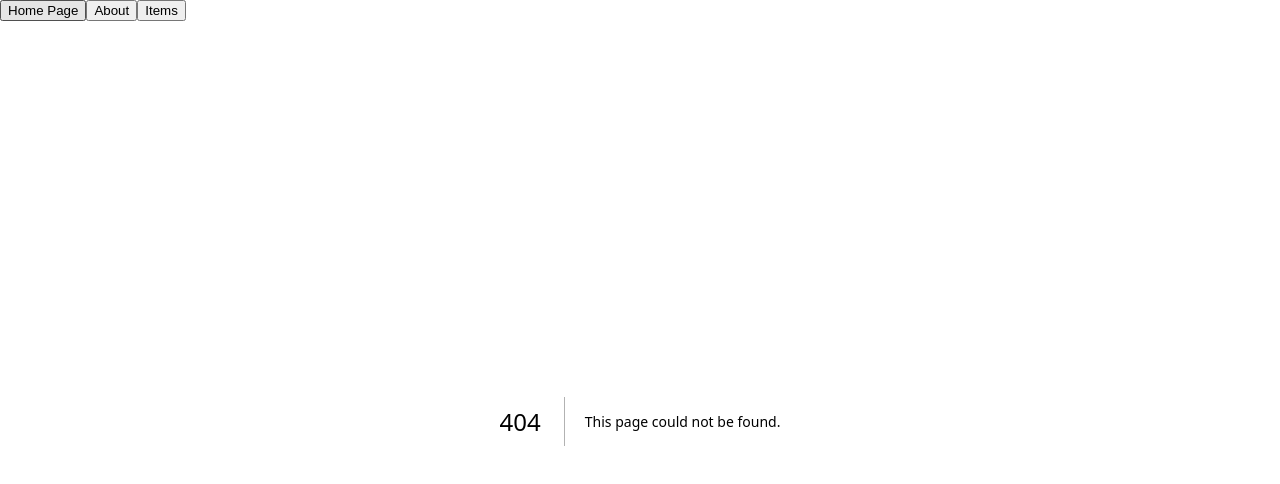
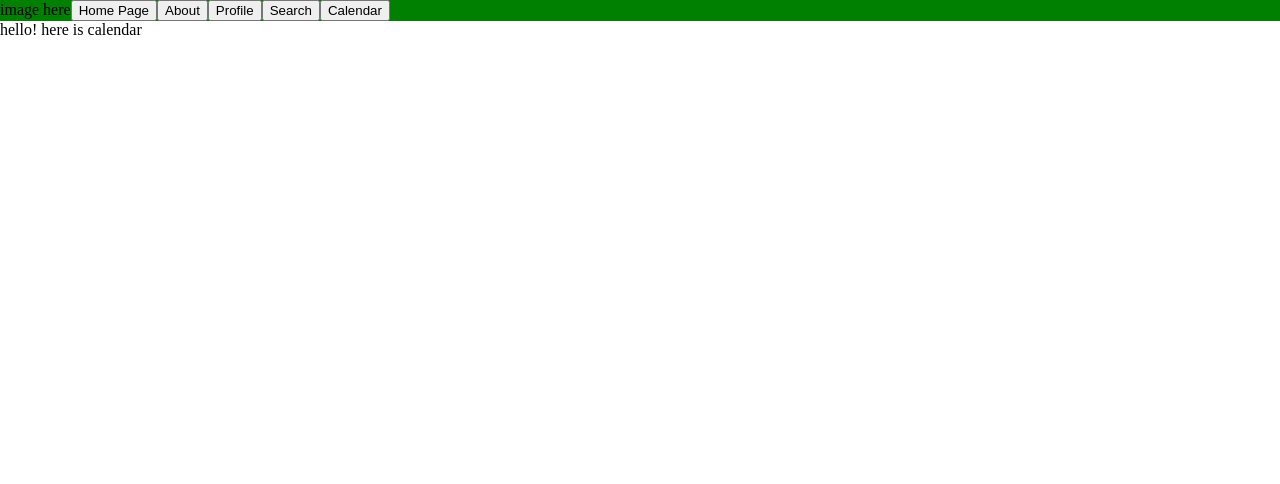
Before and after one commit to essence-666/fontend-project, a Next.js app: page /calendar in a window 1280 px wide. Before the commit this address had no page. Shown: the top 484 px of the page. Built offline with nearby package versions, Linux system fonts and the light colour scheme.

Commit message:
fix(header + navigation): change buttons corresponding to the our figma

```diff
--- /dev/null
+++ b/src/app/calendar/page.tsx
@@ -0,0 +1,7 @@
+import React from "react";
+
+const calendarPage = () => {
+  return <div> hello! here is calendar </div>;
+};
+
+export default calendarPage;
--- a/src/app/globals.css
+++ b/src/app/globals.css
@@ -1,3 +1,7 @@
 body {
   margin: 0;
 }
+
+header {
+  background-color: green;
+}
--- a/src/app/items/page.tsx
+++ /dev/null
@@ -1,5 +0,0 @@
-const itemsPage = () => {
-  return <div> items page </div>;
-};
-
-export default itemsPage;
--- a/src/app/layout.tsx
+++ b/src/app/layout.tsx
@@ -16,14 +16,21 @@ const Layout = ({ children }: LayoutProps) => {
       <body>
         <header>
           <nav>
+            image here
             <Link href="/" passHref>
               <button>Home Page</button>
             </Link>
             <Link href="/about" passHref>
               <button>About</button>
             </Link>
-            <Link href="/items" passHref>
-              <button>Items</button>
+            <Link href="/profile" passHref>
+              <button>Profile</button>
+            </Link>
+            <Link href="/search" passHref>
+              <button>Search </button>
+            </Link>
+            <Link href="/calendar" passHref>
+              <button>Calendar</button>
             </Link>
           </nav>
         </header>
--- /dev/null
+++ b/src/app/profile/page.tsx
@@ -0,0 +1,5 @@
+const profilePage = () => {
+  return <div> profile page here </div>;
+};
+
+export default profilePage;
--- /dev/null
+++ b/src/app/search/page.tsx
@@ -0,0 +1,5 @@
+const searchPage = () => {
+  return <div> search aboutpage page </div>;
+};
+
+export default searchPage;
```
